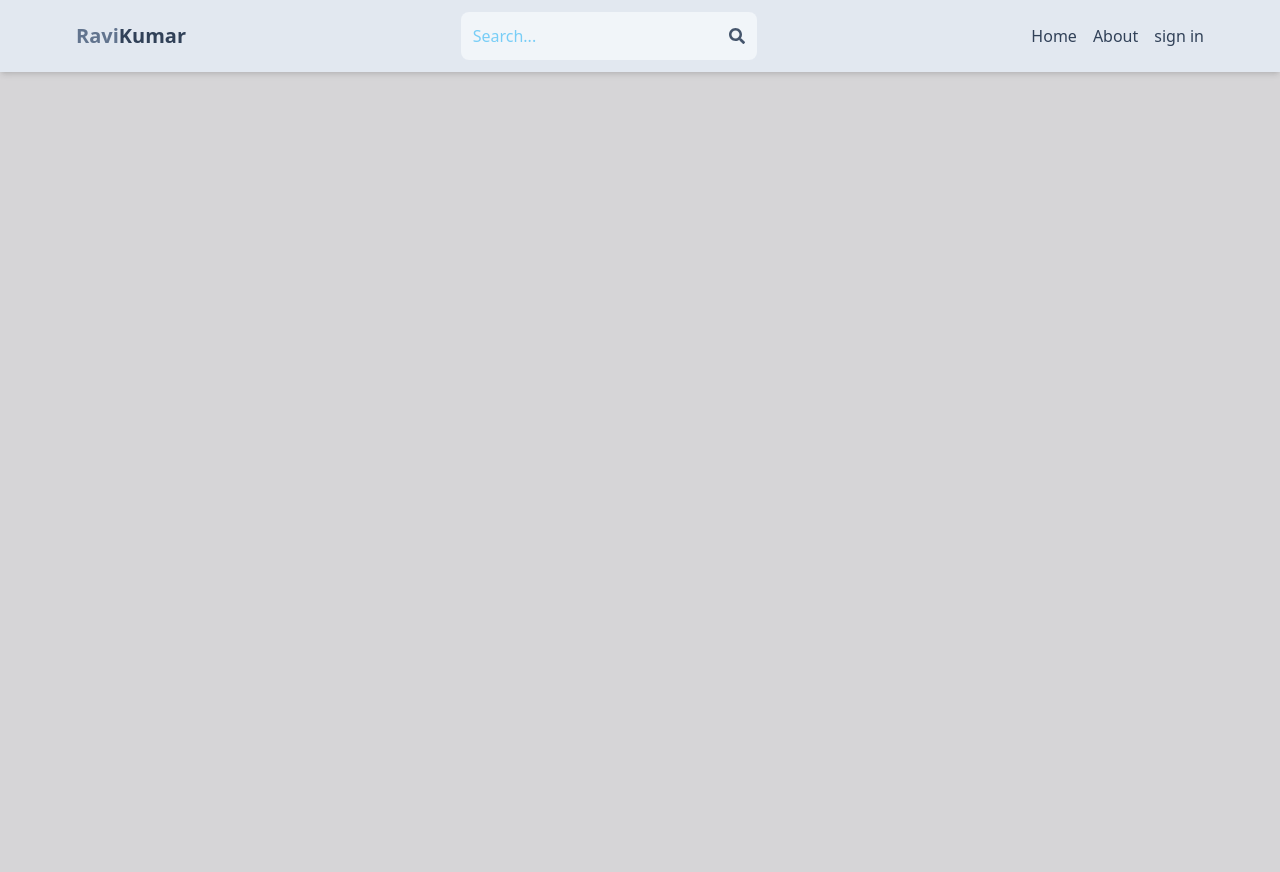
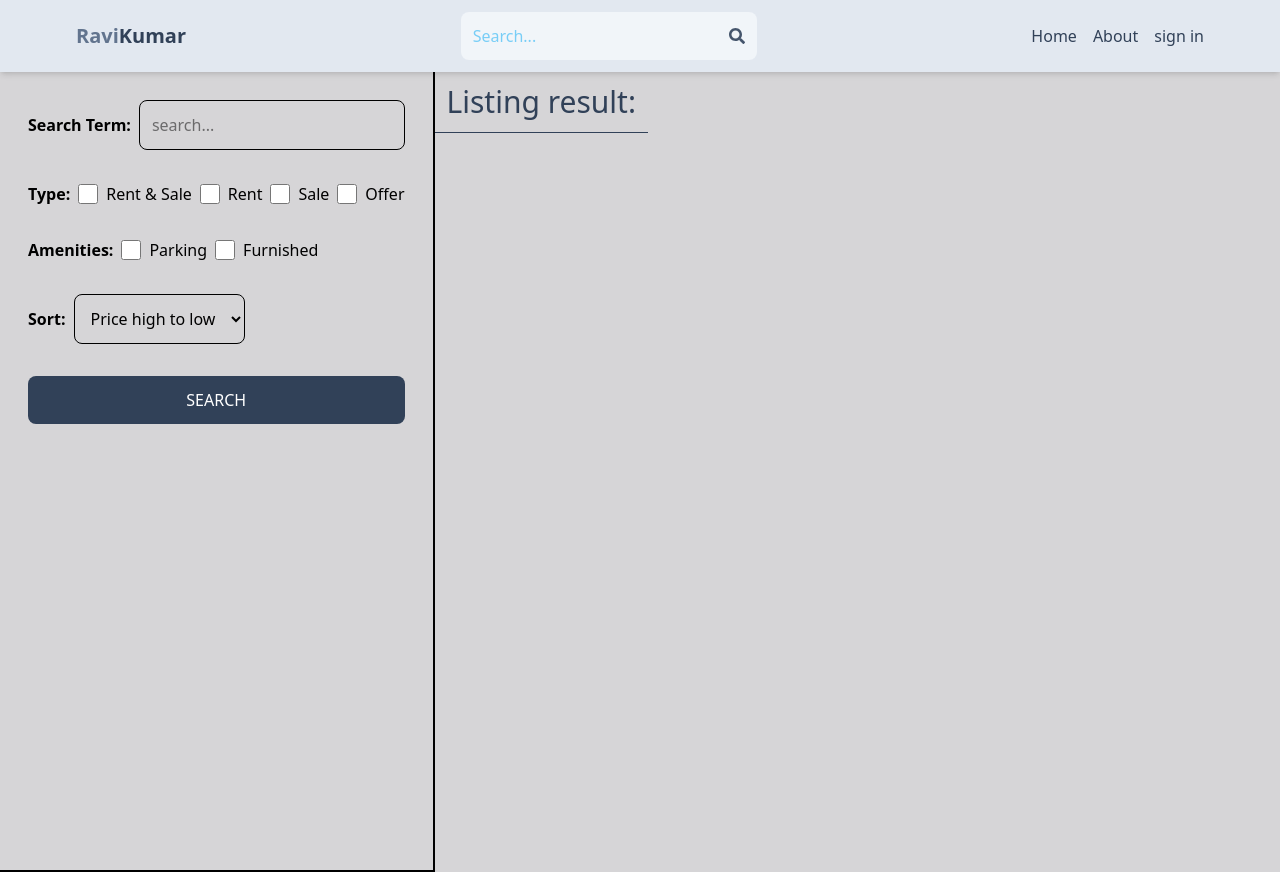
Before and after one commit to 22UCS097/estate, a React (Vite) app in the folder client/: page /search in a window 1280 px wide. Before the commit the page ends 800 px from the top, so only its background shows below. Built offline with nearby package versions, Linux system fonts and the light colour scheme; no server answers.

Commit message:
create seacr page UI

```diff
--- a/client/src/App.jsx
+++ b/client/src/App.jsx
@@ -9,6 +9,7 @@
 import CreateListing from './pages/CreateListing'
 import UpdateListing from './pages/UpdateListing'
 import Listing from './pages/Listing'
+import Search from './pages/Search'
 
 function App() {
   return(
@@ -20,8 +21,8 @@
       <Route path="/sign-in" element ={<SignIn/>} />
       <Route path="/sign-up" element ={<SignUp/>} />
       <Route path="/about" element ={<About/>} />
+      <Route path="/search" element={<Search/>}/>
       <Route path="/listing/:listingId" element ={<Listing/>} />
-
 
       <Route  element={<PrivateRoute/>}>
       <Route path="/profile" element={<Profile/>}/>
--- a/client/src/components/Header.jsx
+++ b/client/src/components/Header.jsx
@@ -67,6 +67,5 @@
          </ul>
          </div>
     </header>
-
   )
 }
--- /dev/null
+++ b/client/src/pages/Search.jsx
@@ -0,0 +1,85 @@
+import React from 'react'
+
+export default function Search() {
+  return (
+    <div className='flex flex-col md:flex-row'>
+      <div className="p-7 border-b-2 md:border-r-2 md:min-h-screen">
+        <form className='flex flex-col gap-8 '>
+              <div className=" flex items-center gap-2">
+                 <label  className='whitespace-nowrap font-semibold' > Search Term:</label>
+                 <input type="text"
+                   id='searchTerm'
+                   placeholder='search...'
+                   className='border rounded-lg p-3 w-full'
+                     />
+              </div>
+
+              <div className="flex gap-2 flex-warp items-center ">
+                <label  className='font-semibold'>Type:</label>
+                <div className="flex gap-2">
+                    <input type="checkbox" id="all"
+                      className='w-5'
+                      />
+                      <span>Rent & Sale</span>
+                </div>
+
+                <div className="flex gap-2">
+                    <input type="checkbox" id="rent"
+                      className='w-5'
+                      />
+                      <span>Rent </span>
+                </div>
+
+                <div className="flex gap-2">
+                    <input type="checkbox" id="sale"
+                      className='w-5'
+                      />
+                      <span> Sale</span>
+                </div>
+
+                <div className="flex gap-2">
+                    <input type="checkbox" id="offer"
+                      className='w-5'
+                      />
+                      <span>Offer</span>
+                </div>
+              </div>
+
+
+              <div className="flex gap-2 flex-warp items-center ">
+                <label className='font-semibold' >Amenities:</label>
+                <div className="flex gap-2">
+                    <input type="checkbox" id="parking"
+                      className='w-5'
+                      />
+                      <span>Parking</span>
+                </div>
+
+                <div className="flex gap-2">
+                    <input type="checkbox" id="furnished"
+                      className='w-5'
+                      />
+                      <span>Furnished </span>
+                </div>
+              </div>
+
+              <div className="flex items-center gap-2 ">
+                <label  className='font-semibold'>Sort:</label>
+                <select id="sort_order"
+                 className='border rounded-lg p-3'
+                    >
+                    <option>Price high to low</option>
+                    <option>Price low to high</option>
+                    <option>Latest</option>
+                    <option>Oldest</option>
+                </select>
+              </div>
+              <button className='bg-slate-700 text-white p-3 rounded-lg uppercase hover:opacity-95' >Search</button>
+        </form>
+      </div>
+      <div className="">
+        <h1 className='text-3xl fornt-semibold border-b p-3 text-slate-700' >Listing result:</h1>
+      </div>
+    </div>
+  )
+}
```
